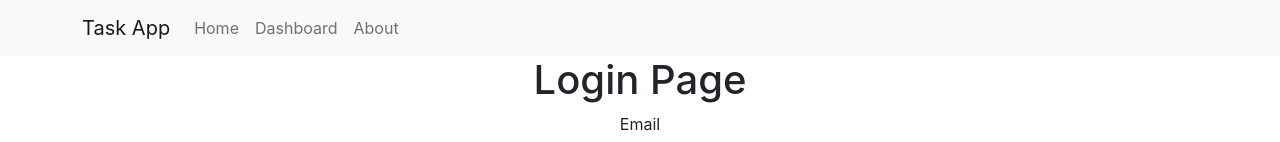
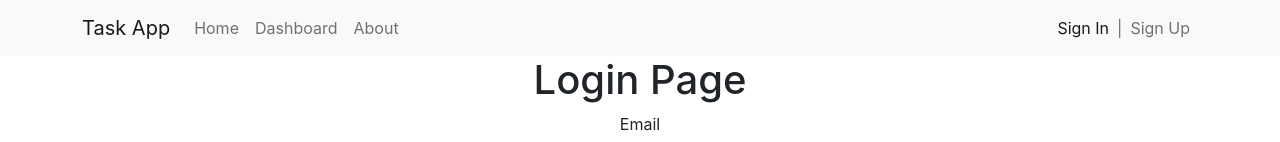
Before and after one commit to Guarito/01-hola-mundo, a React (Create React App) app: page /auth/login in a window 1280 px wide. Shown: the top 142 px of the page. Built offline with nearby package versions, Linux system fonts and the light colour scheme.

Commit message:
prev a crear routes.js

```diff
--- a/src/App.js
+++ b/src/App.js
@@ -22,8 +22,8 @@ function App() {
         <div className="App">
             <BrowserRouter>
                 <Routes>
-                    <Route path="/" element={<Layout />}>
-                        <Route index element={<HomePage />} />
+                    <Route element={<Layout />}>
+                        <Route path="/" element={<HomePage />} />
                         <Route path="/dashboard" element={<Dashboard />} />
                         <Route path="/about" element={<AboutPage />} />
                         <Route path="/tasks" element={<TasksPage />} />
--- a/src/components/layouts/header.jsx
+++ b/src/components/layouts/header.jsx
@@ -19,6 +19,15 @@ const Header = () => {
                                 About
                             </Nav.Link>
                         </Nav>
+                        <Nav>
+                            <Nav.Link as={NavLink} to="/auth/login">
+                                Sign In
+                            </Nav.Link>
+                            <Navbar.Text>|</Navbar.Text>
+                            <Nav.Link as={NavLink} to="/auth/register">
+                                Sign Up
+                            </Nav.Link>
+                        </Nav>
                     </Navbar.Collapse>
                 </Container>
             </Navbar>
--- a/src/components/pure/forms/loginForm.jsx
+++ b/src/components/pure/forms/loginForm.jsx
@@ -1,7 +1,5 @@
-/**
- * Componente que contiene formulario para autenticacion de usuarios
- */
 import { Formik, Form } from "formik";
+import { useNavigate } from "react-router-dom";
 import * as yup from "yup";
 import { MyTextInput } from "./customFields";
 
@@ -11,6 +9,7 @@ let validationSchema = yup.object().shape({
 });
 
 const LoginForm = () => {
+    const navigate = useNavigate();
     return (
         <>
             <Formik
@@ -27,6 +26,7 @@ const LoginForm = () => {
                     //     setSubmitting(false);
                     // }, 400);
                     localStorage.setItem("credentials", JSON.stringify(values));
+                    navigate("/dashboard");
                 }}
             >
                 <Form className="form">
```
